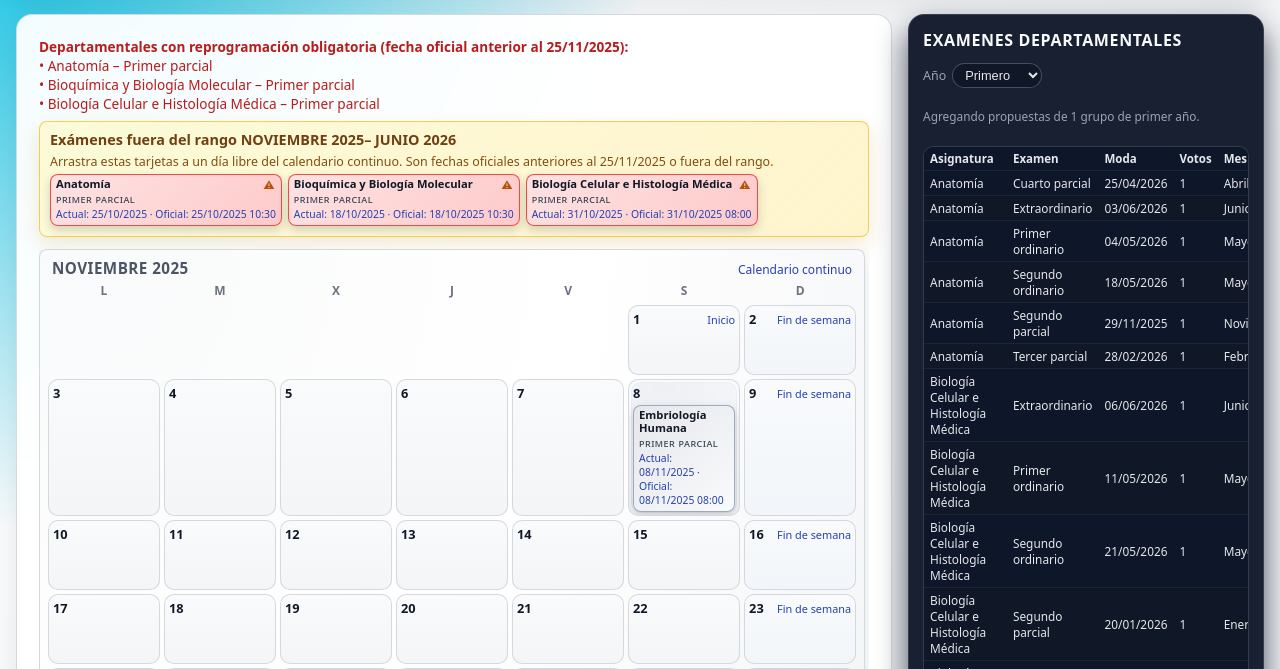
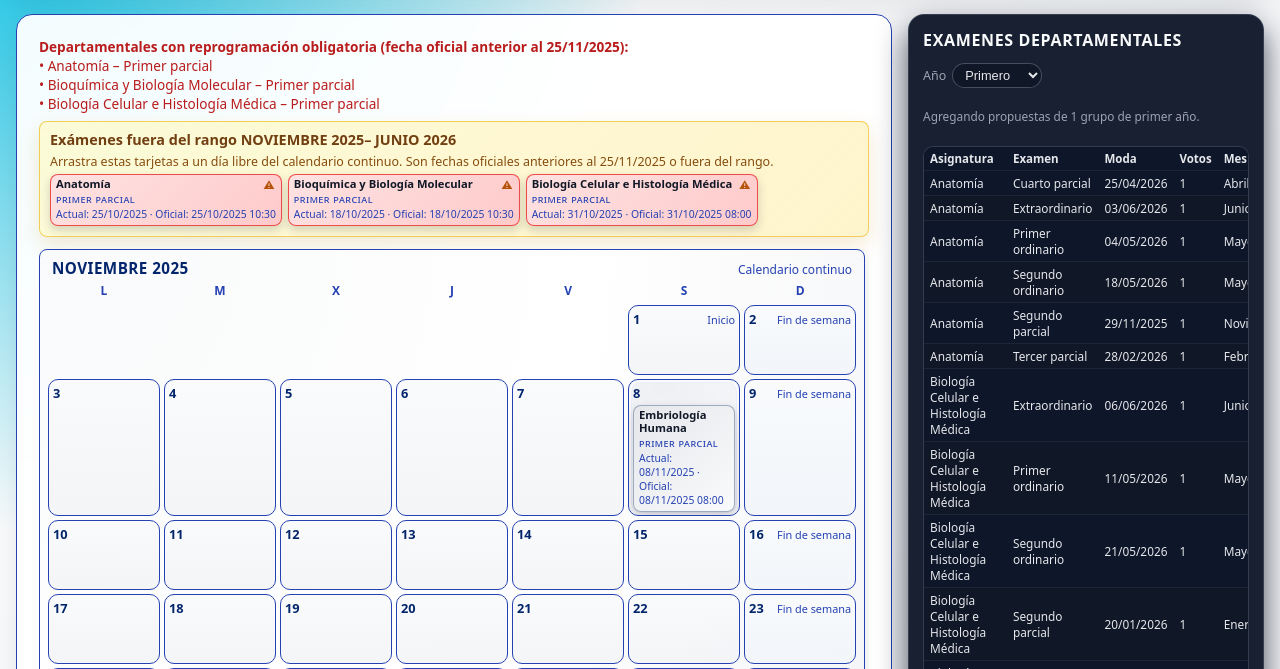
Before and after one commit to Panque-Dev/repres_page_facmed, a plain HTML site: page index.html in a window 1280 px wide. Shown: the part 123-792 px from the top of the page. Drawn offline with Linux system fonts and the light colour scheme.

Commit message:
colores de calendario

```diff
--- a/css/main.css
+++ b/css/main.css
@@ -198,7 +198,7 @@ body {
 .main-panel {
     background: rgba(255, 255, 255, 0.94);
     border-radius: var(--radius-lg);
-    border: 1px solid rgba(209, 213, 219, 0.9);
+    border: 1px solid var(--border);
     padding: 22px 22px 22px;
     box-shadow: var(--shadow-soft);
     backdrop-filter: blur(12px);
@@ -278,7 +278,7 @@ body {
 .month {
     background: radial-gradient(circle at top left, #f9fafb, #ffffff 55%, #f3f4f6);
     border-radius: var(--radius-sm);
-    border: 1px solid rgba(209, 213, 219, 0.9);
+    border: 1px solid var(--border);
     padding: 8px 8px 10px;
     box-shadow: 0 7px 18px rgba(15, 23, 42, 0.12);
 }
@@ -297,7 +297,7 @@ body {
     font-weight: 600;
     letter-spacing: 0.03em;
     text-transform: uppercase;
-    color: #4b5563;
+    color: var(--accent);
 }
 
 .month-header span {
@@ -315,7 +315,7 @@ body {
 .day-name {
     text-align: center;
     font-weight: 600;
-    color: #6b7280;
+    color: var(--muted);
     padding-bottom: 2px;
 }
 
@@ -324,7 +324,7 @@ body {
     min-height: 70px;
     background: linear-gradient(180deg, rgba(249, 250, 251, 0.9), rgba(243, 244, 246, 0.9));
     border-radius: 10px;
-    border: 1px solid rgba(209, 213, 219, 0.9);
+    border: 1px solid var(--border);
     padding: 4px 4px 3px;
     display: flex;
     flex-direction: column;
@@ -385,6 +385,7 @@ body {
 .day-number {
     font-size: 0.8rem;
     font-weight: 600;
+    color: var(--accent);
 }
 
 @media (max-width: 768px) {
@@ -475,7 +476,7 @@ body {
     text-transform: lowercase;
     font-variant: small-caps;
     letter-spacing: 0.04em;
-    color: #374151;
+    color: var(--muted);
 }
 
 .exam-meta {
```
